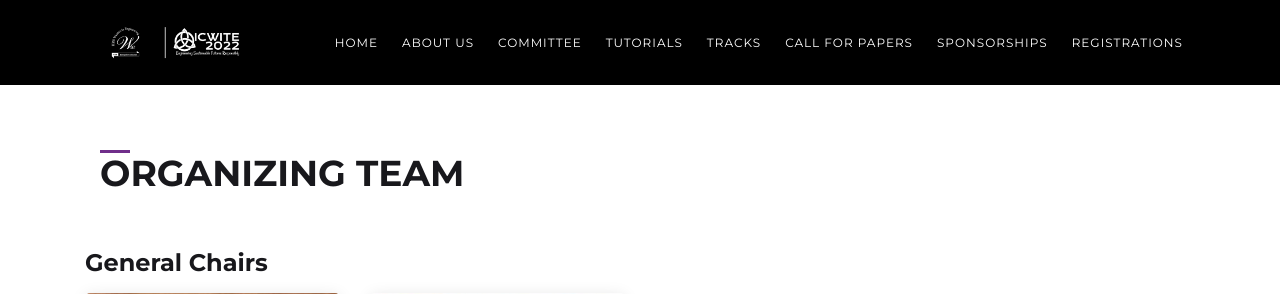
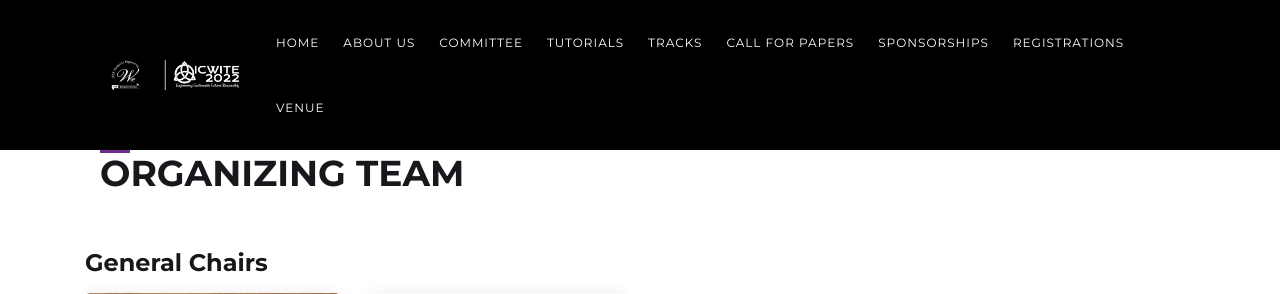
Before and after one commit to KetanKeshav/ICWITE, a PHP site: page /oc.php in a window 1280 px wide. Shown: the top 294 px of the page. Run offline with PHP 8.4, Linux system fonts and the light colour scheme; some web fonts are replaced.

Commit message:
Updated Navbar

```diff
--- a/includes/navbar.php
+++ b/includes/navbar.php
@@ -18,11 +18,9 @@
                 <li class="nav-item">
                     <a class="nav-link " href="oc.php">COMMITTEE</a>
                 </li>
-
-                    <li class="nav-item">
-                    <a class="nav-link" href="https://attend.ieee.org/icwite-2022/#" target="_blank">Tutorials</a>
-                    </li>
-
+                <li class="nav-item">
+                <a class="nav-link" href="https://attend.ieee.org/icwite-2022/#" target="_blank">Tutorials</a>
+                </li>
                 <li class="nav-item">
                     <a class="nav-link" href="tracks.php">TRACKS</a>
                 </li>
@@ -35,6 +33,9 @@
                 <li class="nav-item">
                     <a class="nav-link " href="index.php#registrations" target="blank">REGISTRATIONS</a>
                 </li>
+                <li class="nav-item">
+                    <a class="nav-link" href="venue.php">Venue</a>
+                </li>
         </div>
     </div>
 </header>
```
